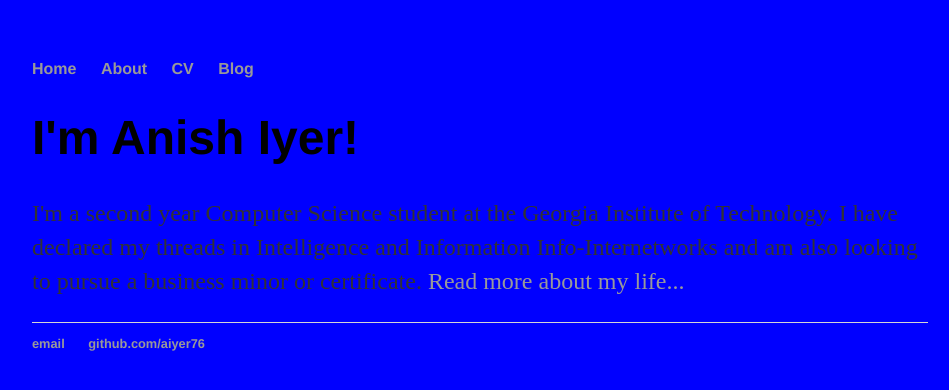
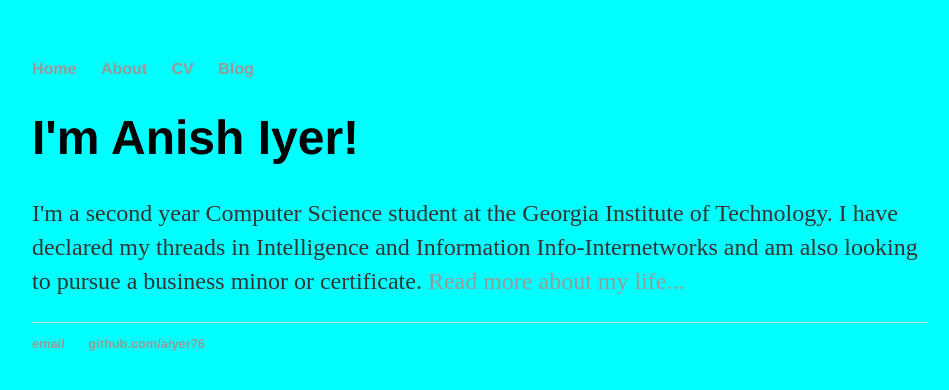
Before and after one commit to aiyer76/aiyer76.github.io, a plain HTML site: page index.html in a window 1280 px wide. Shown: the whole page, without its empty margins (160-1109 px from the left). Drawn offline with Linux system fonts and the light colour scheme; files that its build step writes are made by us from their sources.

Commit message:
Update index.html

```diff
--- a/index.html
+++ b/index.html
@@ -3,7 +3,7 @@
 	<head>
 	<style>
 		body {
-			background-color: #0000FF;
+			background-color: #00FFFF;
 		}
 	</style>
 		<title>Anish Iyer, 2nd Year Computer Science Student</title>
```
